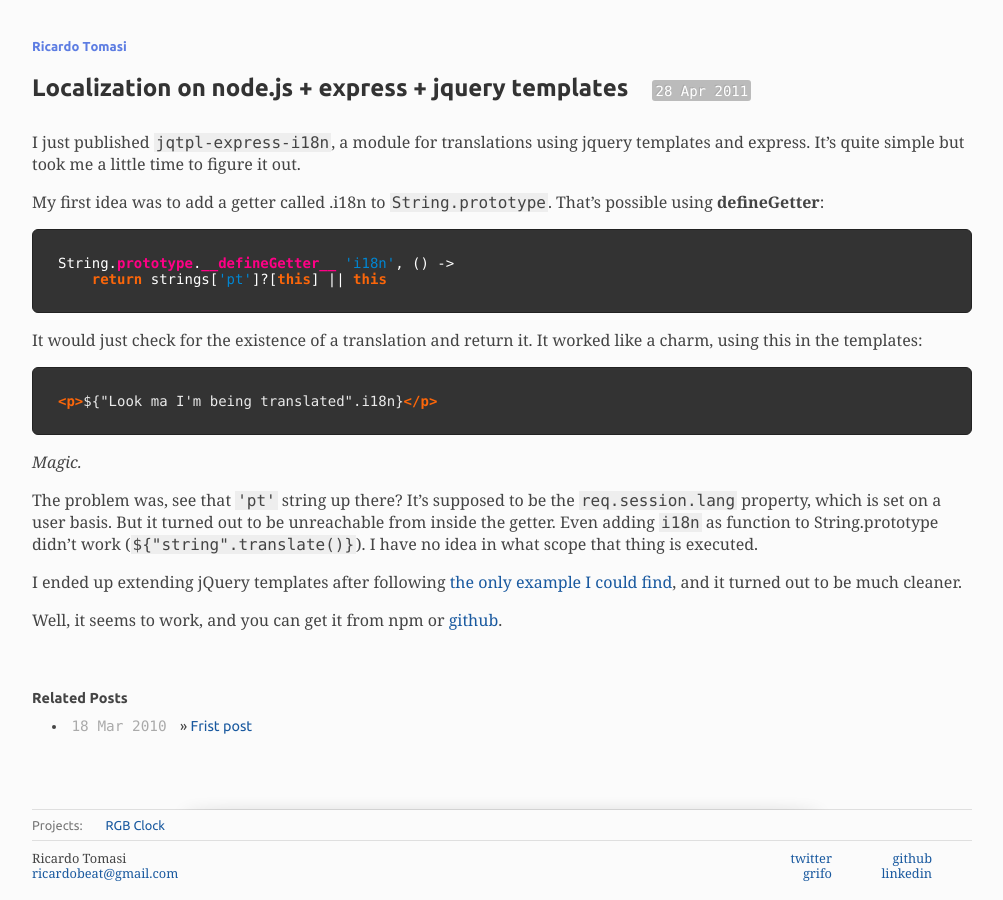
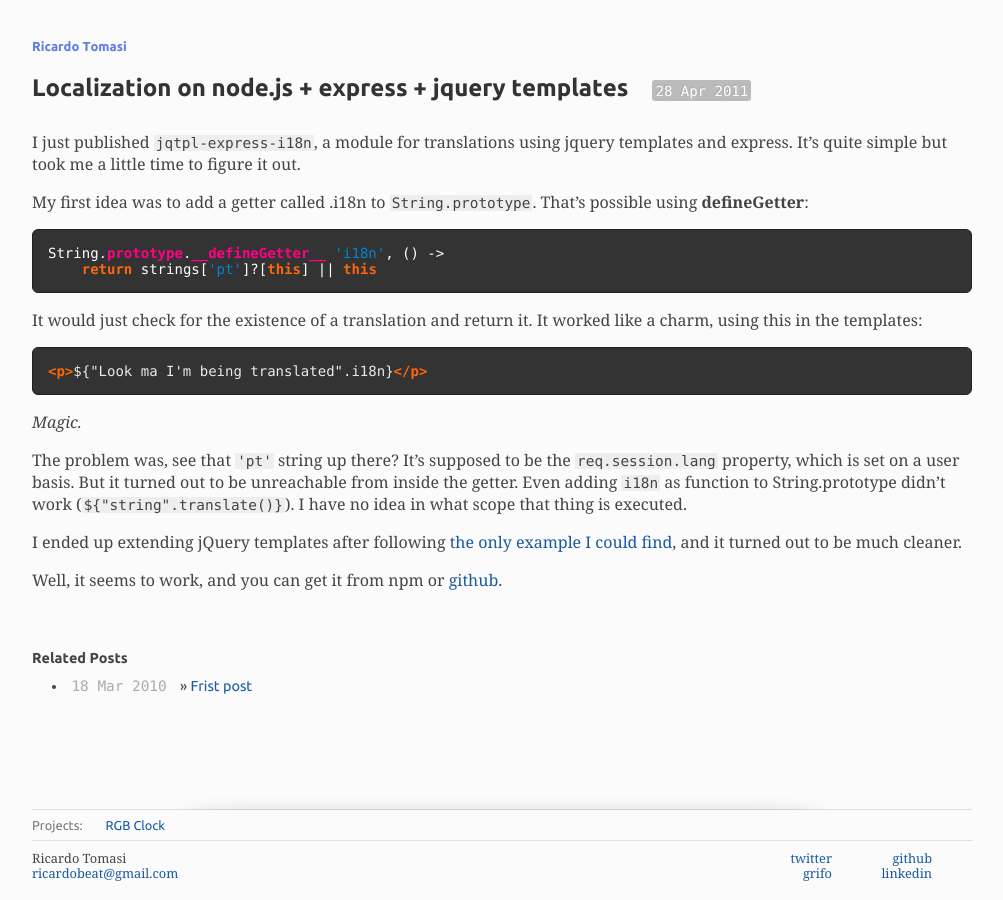
Before and after one commit to ricardobeat/ricardobeat.github.com, a Jekyll site: the page built from _posts/2011-04-28-localization-on-nodejs-express-jquery-templates.md, in a window 1280 px wide. Shown: the whole page, without its empty margins (138-1141 px from the left). Built offline with Jekyll 4.4.1, drawn with Linux system fonts in a browser that asks for light colours; Markdown is read by kramdown in place of the engine named in the settings.

Commit message:
fix code size/padding

```diff
--- a/styles/base.less
+++ b/styles/base.less
@@ -220,7 +220,7 @@ h1 {
 		time { color:#fff; }
 	}
 	p { margin:1em 0; }
-	p > code { padding:0 2px; background-color:#eee; }
+	p > code { padding:0 2px; background-color:#eee; font-size:90%; }
 }
 
 #content h1 {
--- a/styles/syntax.css
+++ b/styles/syntax.css
@@ -1,4 +1,4 @@
-.highlight { background-color: #333333; padding:10px; color:#eaeaea; }
+.highlight { background-color: #333333; color:#eaeaea; }
 .highlight .c { color: #008800; font-style: italic; background-color: #0f140f } /* Comment */
 .highlight .err { color: #ffffff } /* Error */
 .highlight .g { color: #ffffff } /* Generic */
```
